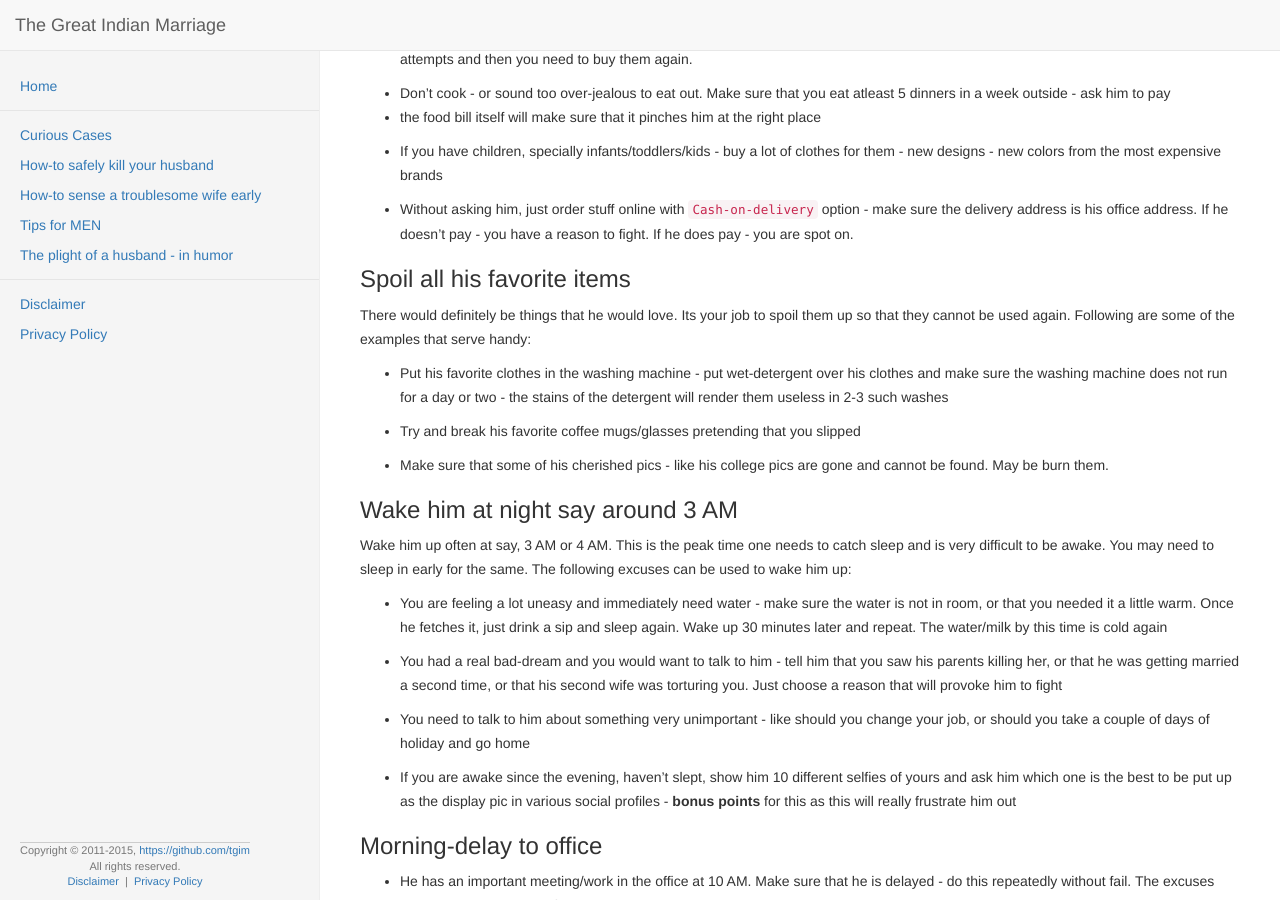
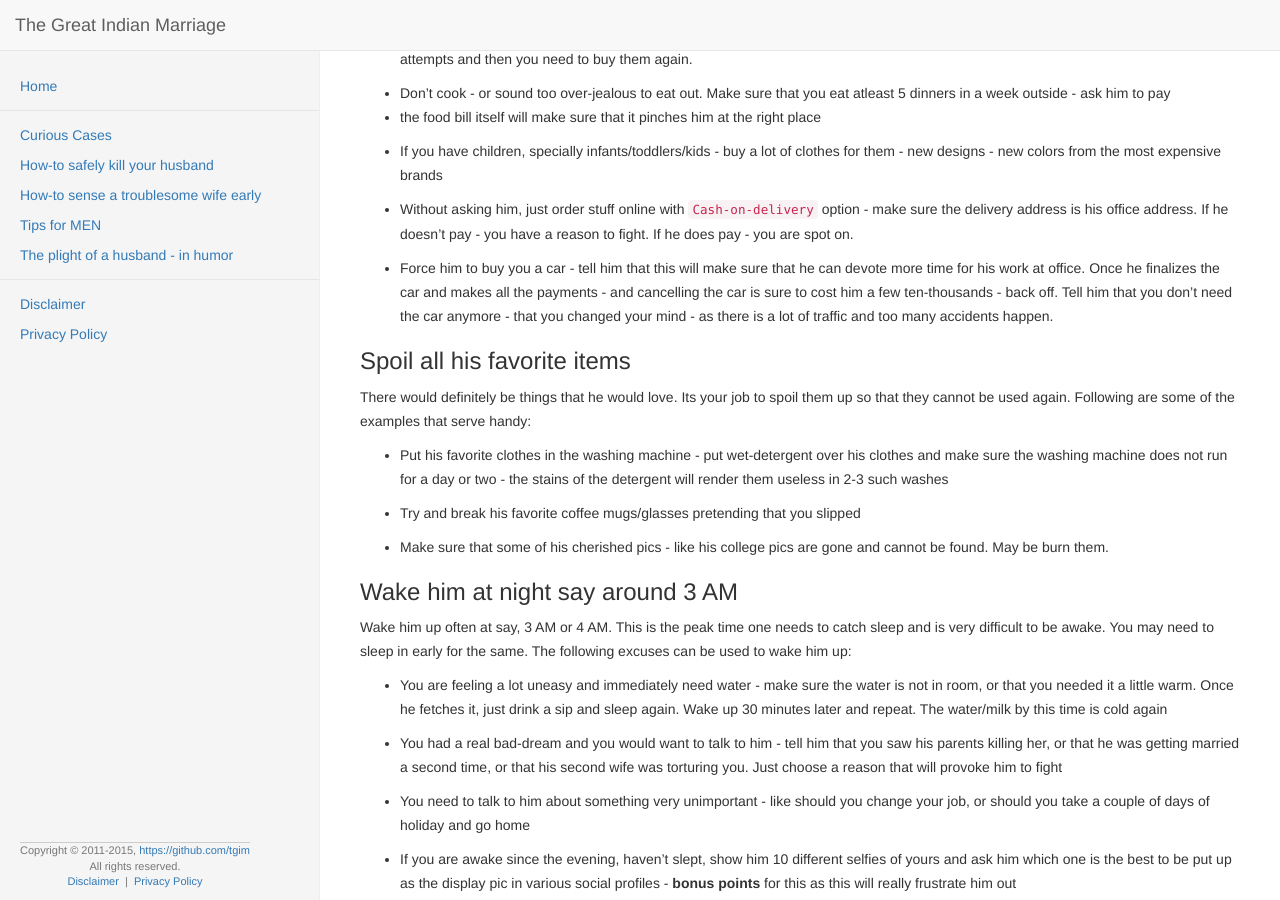
Before and after one commit to tgim/tgim.github.io, a Jekyll site: the page built from kill.md, in a window 1280 px wide and 900 px high, scrolled down 1291 px. Built offline with Jekyll 4.4.1, drawn with Linux system fonts in a browser that asks for light colours; nearby versions of some CDN libraries.

Commit message:
Update kill.md

```diff
--- a/kill.md
+++ b/kill.md
@@ -79,6 +79,11 @@ expensive brands
 
 * Without asking him, just order stuff online with `Cash-on-delivery` option - make sure the delivery address is his office address.
 If he doesn't pay - you have a reason to fight. If he does pay - you are spot on.
+
+* Force him to buy you a car - tell him that this will make sure that he can devote more time for his work at office. Once
+he finalizes the car and makes all the payments - and cancelling the car is sure to cost him a few ten-thousands - back off.
+Tell him that you don't need the car anymore - that you changed your mind - as there is a lot of traffic and too many accidents
+happen.
 
 ### Spoil all his favorite items
 
```
